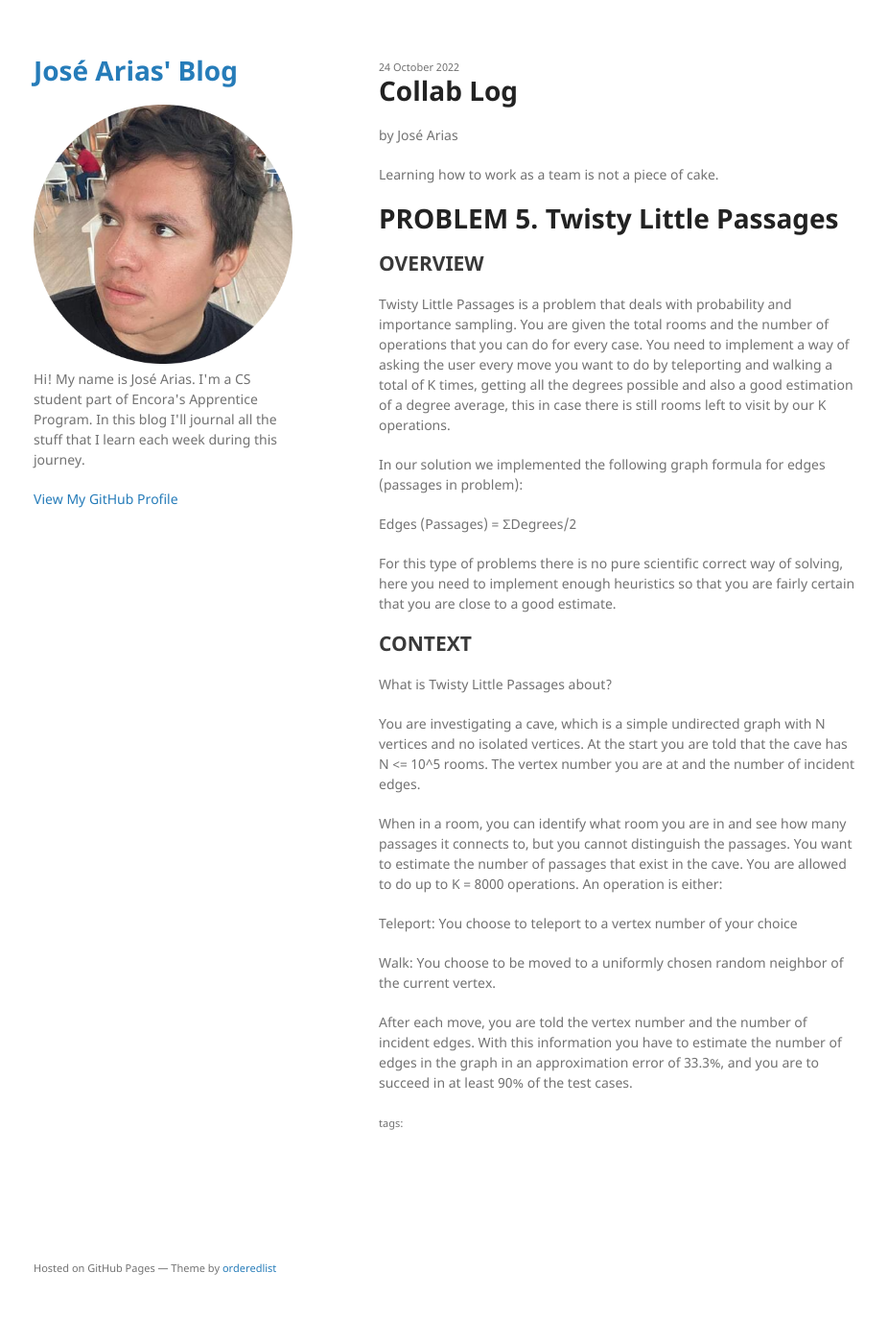
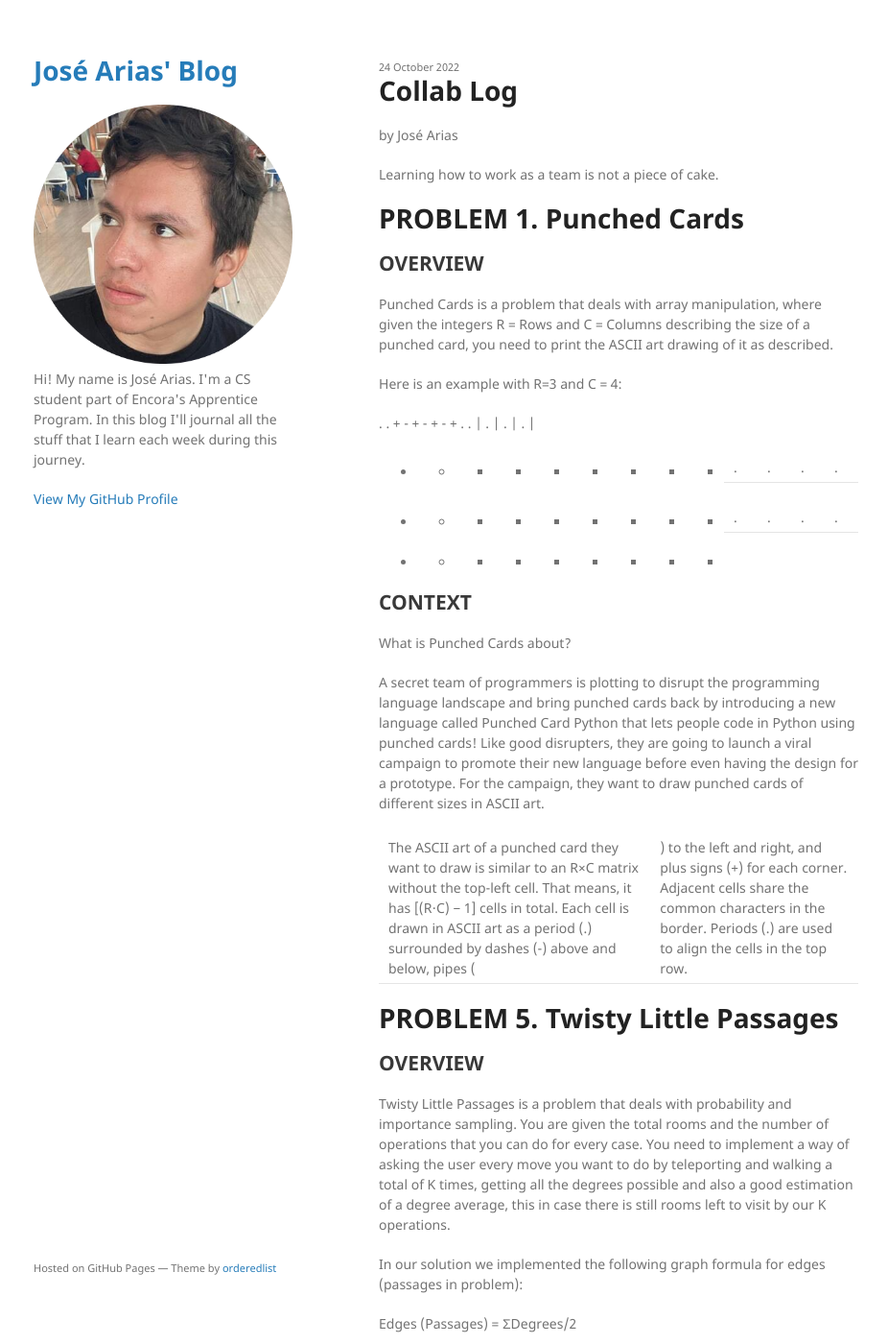
Before and after one commit to joseearias/joseearias.github.io, a Jekyll site: the page built from _posts/2022-10-23-collab-log.markdown, in a window 1280 px wide and 1400 px high. Shown: the whole window at 96% size, without its empty margins (175-1101 px from the left). Built offline with Jekyll 4.4.1, drawn with Linux system fonts in a browser that asks for light colours.

Commit message:
Update 2022-10-23-collab-log.markdown

```diff
--- a/_posts/2022-10-23-collab-log.markdown
+++ b/_posts/2022-10-23-collab-log.markdown
@@ -5,6 +5,30 @@ date:   2022-10-23 19:39:15 -0500
 categories: jekyll update
 ---
 Learning how to work as a team is not a piece of cake.
+
+# PROBLEM 1. Punched Cards
+
+## OVERVIEW
+
+Punched Cards is a problem that deals with array manipulation, where given the integers R = Rows and C = Columns describing the size of a punched card, you need to print the ASCII art drawing of it as described.
+
+Here is an example with R=3 and C = 4:
+
+. . + - + - + - +
+. . | . | . | . |
++ - + - + - + - +
+| . | . | . | . |
++ - + - + - + - +
+| . | . | . | . |
++ - + - + - + - +
+
+## CONTEXT
+
+What is Punched Cards about?
+
+A secret team of programmers is plotting to disrupt the programming language landscape and bring punched cards back by introducing a new language called Punched Card Python that lets people code in Python using punched cards! Like good disrupters, they are going to launch a viral campaign to promote their new language before even having the design for a prototype. For the campaign, they want to draw punched cards of different sizes in ASCII art.
+
+The ASCII art of a punched card they want to draw is similar to an R×C matrix without the top-left cell. That means, it has [(R⋅C) − 1] cells in total. Each cell is drawn in ASCII art as a period (.) surrounded by dashes (-) above and below, pipes (|) to the left and right, and plus signs (+) for each corner. Adjacent cells share the common characters in the border. Periods (.) are used to align the cells in the top row.
 
 # PROBLEM 5. Twisty Little Passages
 
@@ -17,7 +41,6 @@ In our solution we implemented the following graph formula for edges (passages i
 Edges (Passages) = ΣDegrees/2
 
 For this type of problems there is no pure scientific correct way of solving, here you need to implement enough heuristics so that you are fairly certain that you are close to a good estimate.
-
 
 ## CONTEXT
 
```
